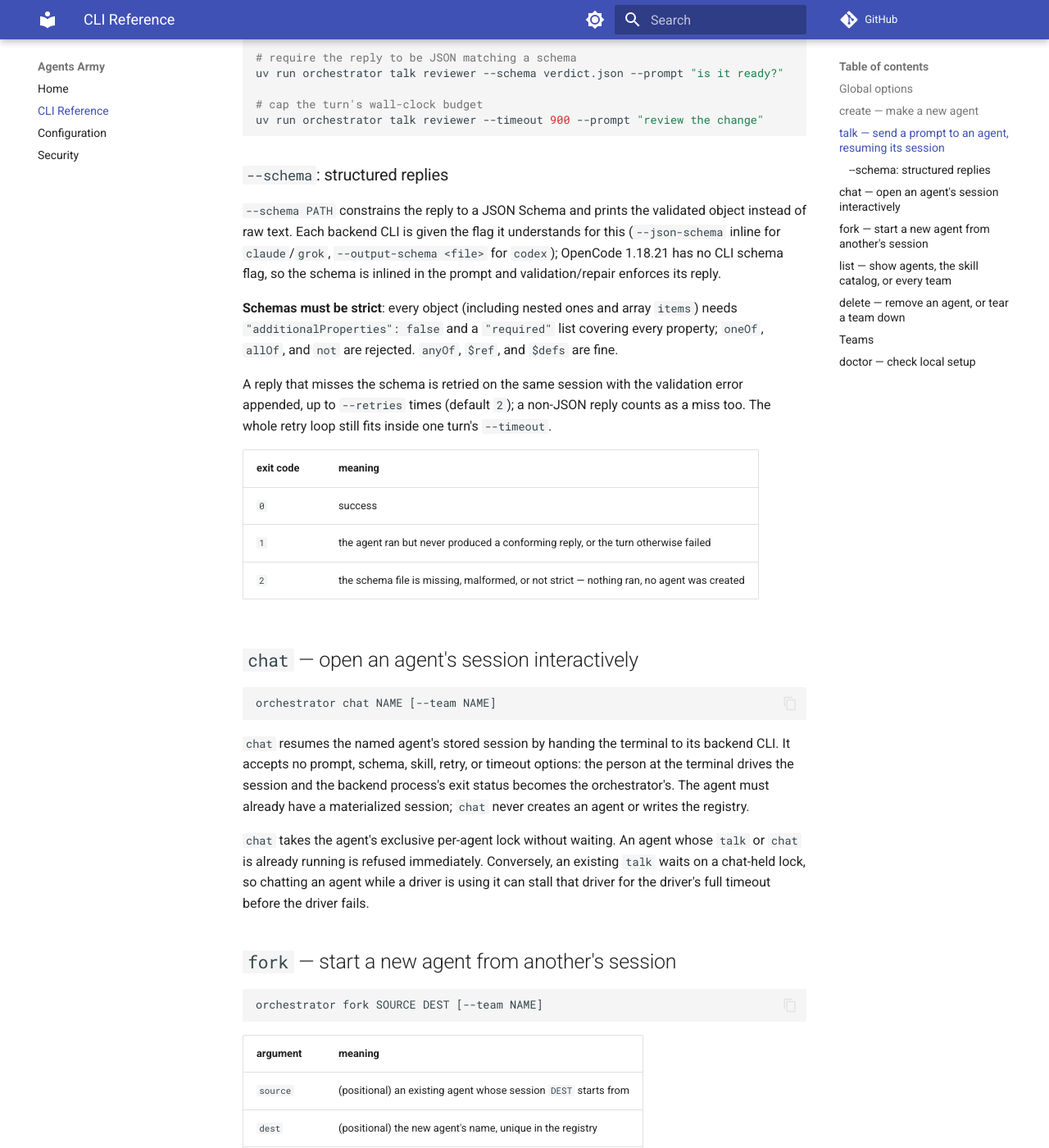
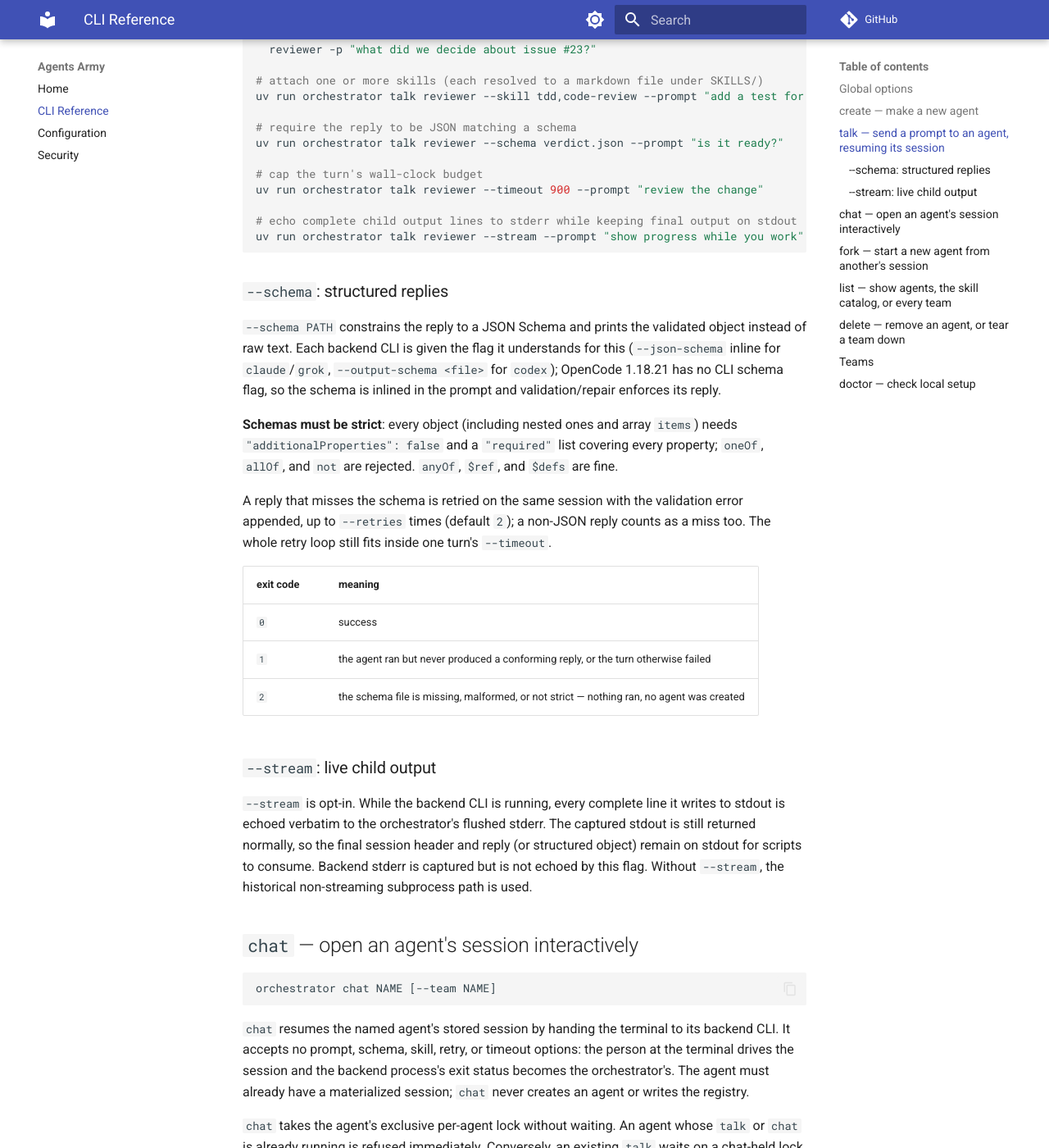
Before and after one commit to gabepsilva/agents-army-2, an MkDocs documentation site: the page built from docs/cli-reference.md, in a window 1280 px wide and 1400 px high, scrolled down 2916 px. Shown: the whole window at 82% size. Built offline with MkDocs 1.6.1 and Material for MkDocs 9.7.7, drawn with Linux system fonts in a browser that asks for light colours; comment, search, counter and statistics services are not loaded; some of the changed text lies outside the part shown.

Commit message:
Document streaming talk output

````diff
--- a/docs/cli-reference.md
+++ b/docs/cli-reference.md
@@ -55,6 +55,7 @@ Backend, model, and reasoning effort are fixed at creation (or at the first
 ```
 orchestrator talk NAME [-b/--backend ...] [-m/--model ...] [-e/--reasoning-effort ...]
                        [-s/--skill NAMES] [--schema PATH] [--retries N] [--timeout SECONDS]
+                       [--stream]
                        [--team NAME]
                        (-p/--prompt TEXT | --prompt-file PATH | -- PROMPT...)
 ```
@@ -76,6 +77,7 @@ possibly-new agent without a separate `create` step.
 | `--schema PATH` | JSON Schema file; the reply is validated against it and printed as JSON instead of raw text |
 | `--retries N` | correction attempts allowed when a reply misses `--schema` (default `2`) |
 | `--timeout SECONDS` | wall-clock budget for the whole turn, corrections included (default `3600`) |
+| `--stream` | echo each complete child stdout line to flushed stderr while the turn runs; final output remains on stdout |
 | `--team` | run against team `NAME`'s registry and worktree instead of the teamless layout; found under `$AGENTS_ARMY_TEAMS_DIR` if set, otherwise resolved by walking `$AGENTS_ARMY_ROOT` — see [Teams](#teams) |
 
 Exactly one of `-p/--prompt`, `--prompt-file`, or `-- PROMPT...` is required —
@@ -106,6 +108,9 @@ uv run orchestrator talk reviewer --schema verdict.json --prompt "is it ready?"
 
 # cap the turn's wall-clock budget
 uv run orchestrator talk reviewer --timeout 900 --prompt "review the change"
+
+# echo complete child output lines to stderr while keeping final output on stdout
+uv run orchestrator talk reviewer --stream --prompt "show progress while you work"
 ```
 
 ### `--schema`: structured replies
@@ -132,6 +137,15 @@ one turn's `--timeout`.
 | `0` | success |
 | `1` | the agent ran but never produced a conforming reply, or the turn otherwise failed |
 | `2` | the schema file is missing, malformed, or not strict — nothing ran, no agent was created |
+
+### `--stream`: live child output
+
+`--stream` is opt-in. While the backend CLI is running, every complete line it
+writes to stdout is echoed verbatim to the orchestrator's flushed stderr. The
+captured stdout is still returned normally, so the final session header and
+reply (or structured object) remain on stdout for scripts to consume. Backend
+stderr is captured but is not echoed by this flag. Without `--stream`, the
+historical non-streaming subprocess path is used.
 
 ## `chat` — open an agent's session interactively
 
````
Also changed, not shown: README.md (+15 -1 lines), 1 other file.
